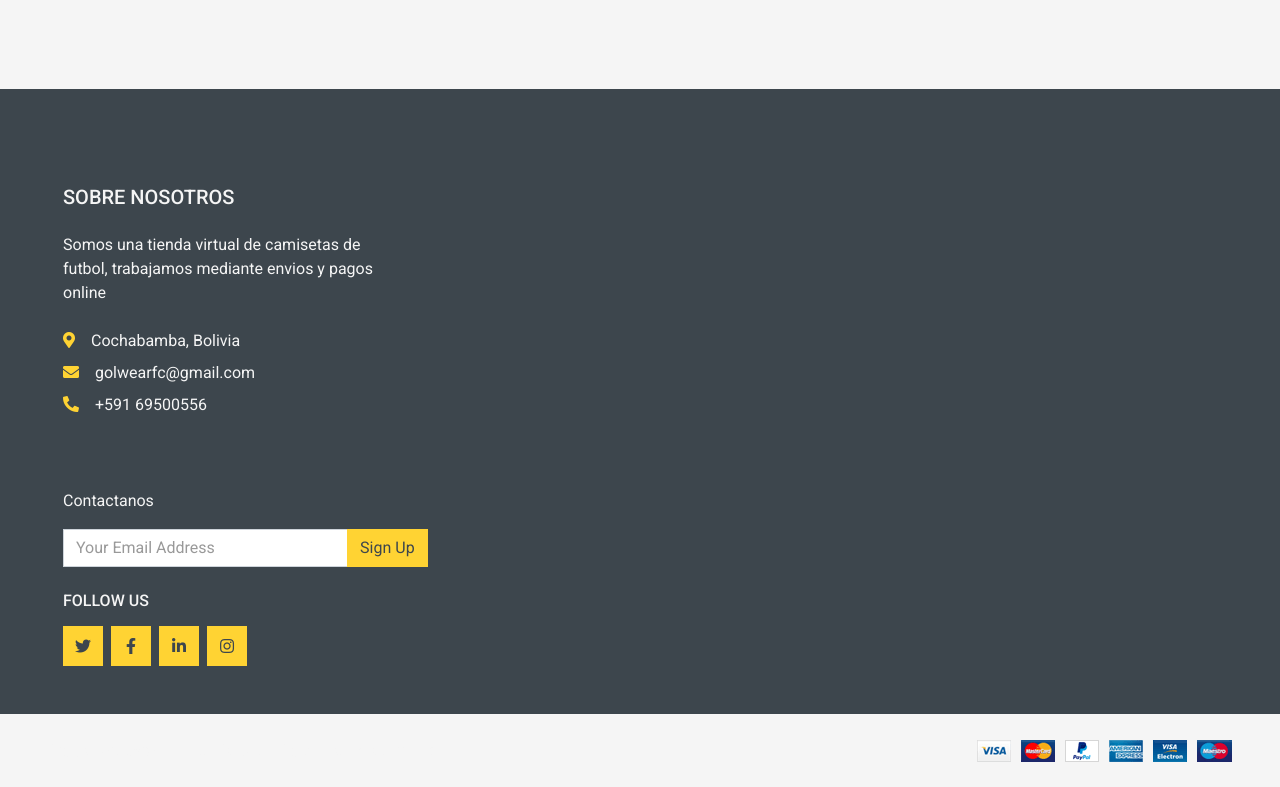
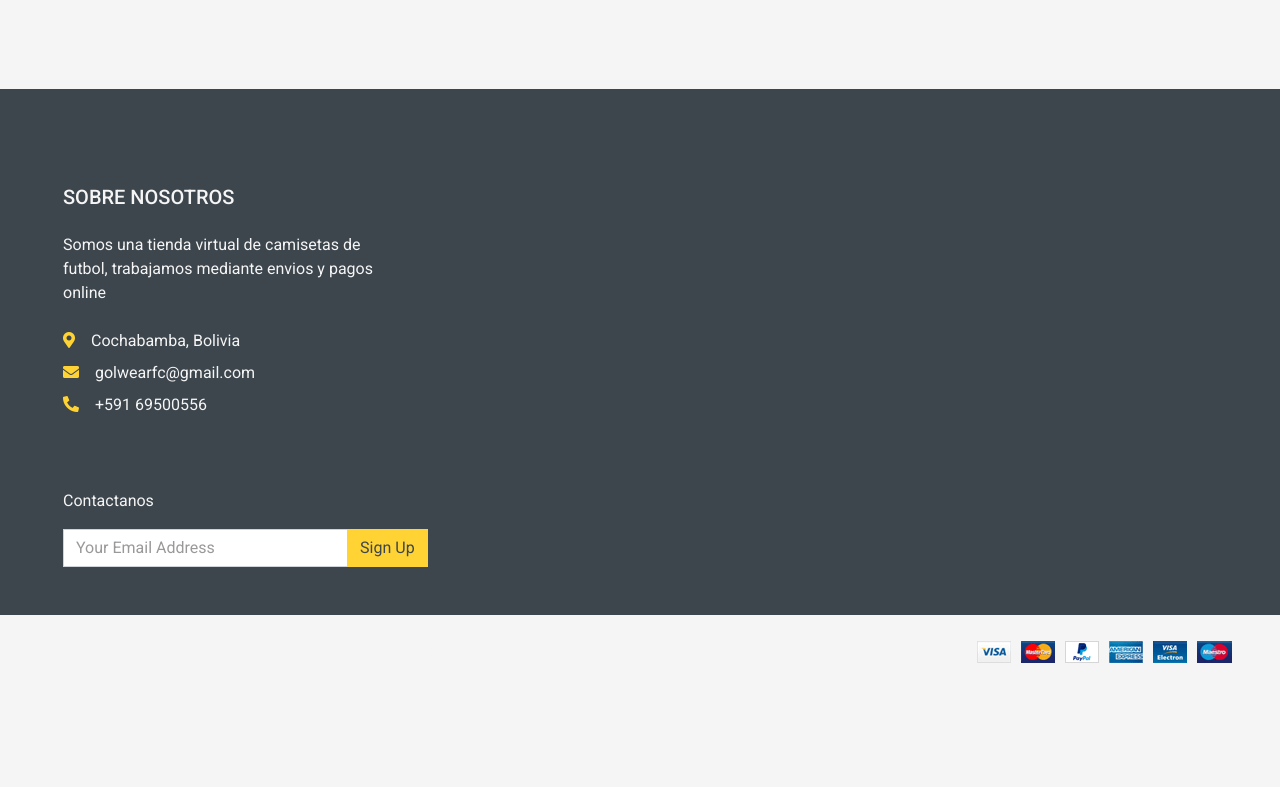
Before and after one commit to daer-1701/proyectoweb, a plain HTML site: page PremierLeague.html in a window 1280 px wide. Shown: the part 1770-2557 px from the top of the page. After the commit the page ends 2458 px from the top, so only its background shows below. Drawn offline with nearby package versions, Linux system fonts and the light colour scheme.

Commit message:
Eliminacion de redes sociales

```diff
--- a/PremierLeague.html
+++ b/PremierLeague.html
@@ -355,13 +355,7 @@
                                 </div>
                             </div>
                         </form>
-                        <h6 class="text-secondary text-uppercase mt-4 mb-3">Follow Us</h6>
-                        <div class="d-flex">
-                            <a class="btn btn-primary btn-square mr-2" href="#"><i class="fab fa-twitter"></i></a>
-                            <a class="btn btn-primary btn-square mr-2" href="#"><i class="fab fa-facebook-f"></i></a>
-                            <a class="btn btn-primary btn-square mr-2" href="#"><i class="fab fa-linkedin-in"></i></a>
-                            <a class="btn btn-primary btn-square" href="#"><i class="fab fa-instagram"></i></a>
-                        </div>
+
                     </div>
                 </div>
             </div>
```
Also changed, not shown: America.html (+1 -7 lines), Europa.html (+1 -7 lines), LaLiga.html (+1 -7 lines), Retro.html (+1 -7 lines), cart.html (+1 -7 lines), index.html (+1 -7 lines).
